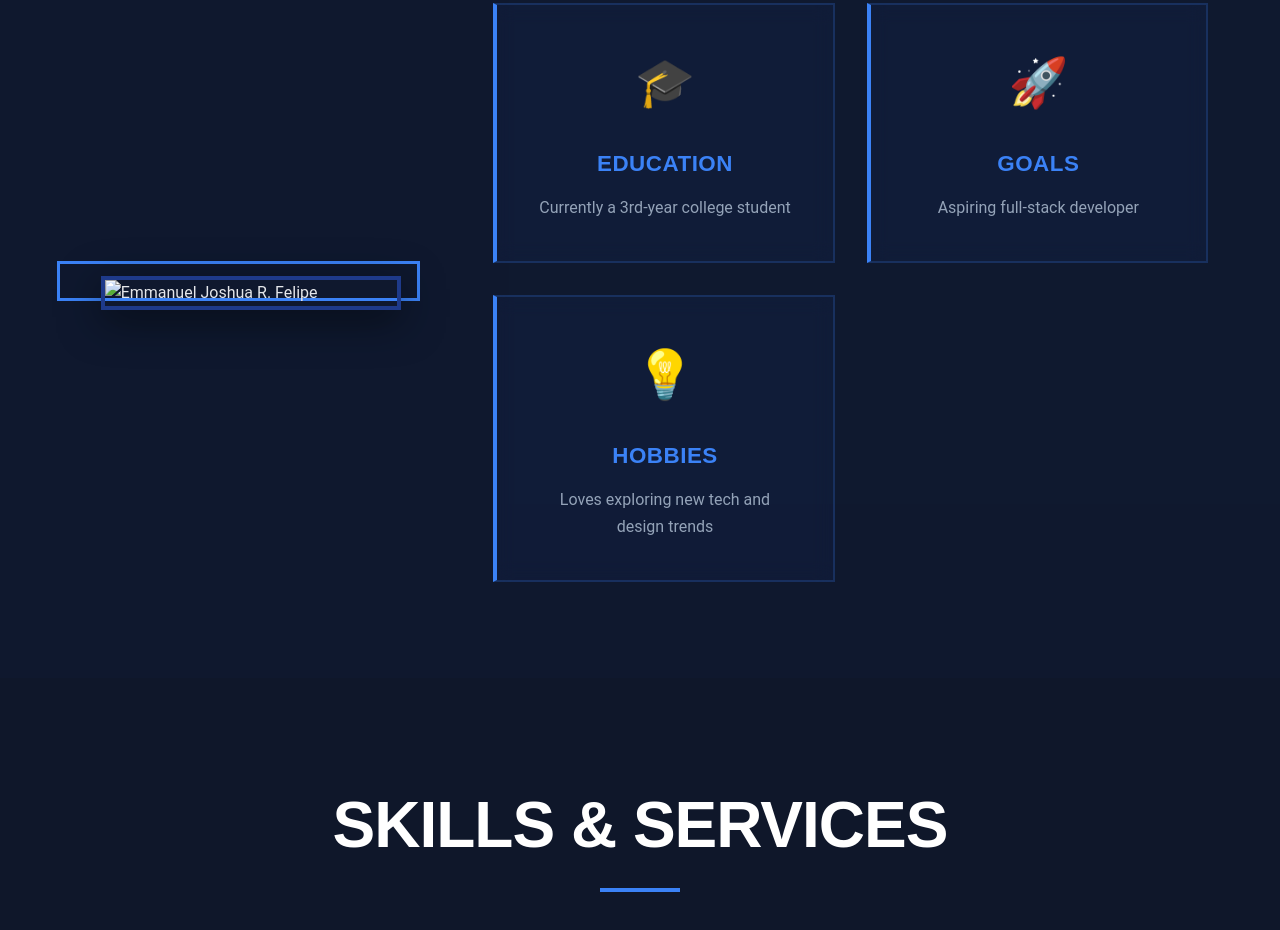
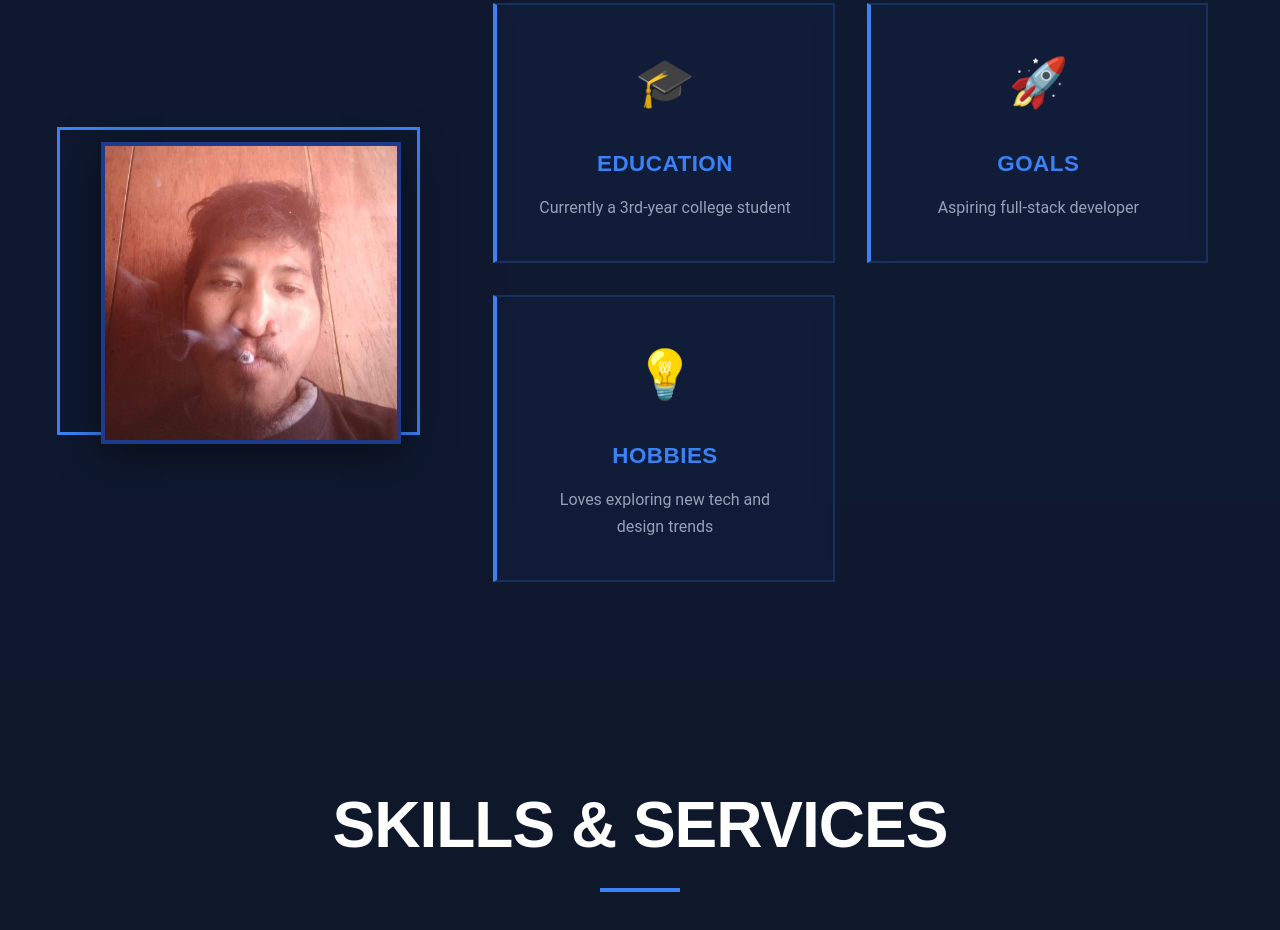
Before and after one commit to Lucille508/Felipe.Personal_Websiite, a website: page index.html in a window 1280 px wide. Shown: the part 1059-1989 px from the top of the page. Drawn offline with Linux system fonts and the light colour scheme.

Commit message:
Update index.html

```diff
--- a/index.html
+++ b/index.html
@@ -93,7 +93,7 @@
             <div class="about-content">
                 <!-- Profile image placeholder -->
                 <div class="about-image">
-                    <img src="assets/image/profilepic.jpg" alt="Emmanuel Joshua R. Felipe" class="profile-img">
+                    <img src="assets/images/profilepic.jpg" alt="Emmanuel Joshua R. Felipe" class="profile-img">
                     <!-- Replace 'profile-placeholder.jpg' with your actual image path -->
                 </div>
 
```
